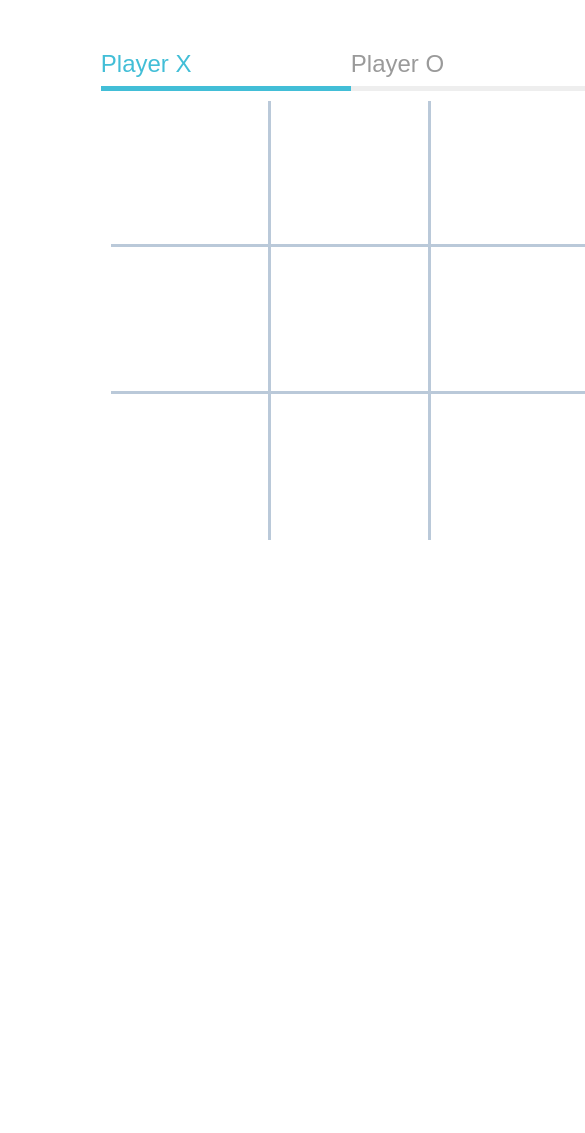
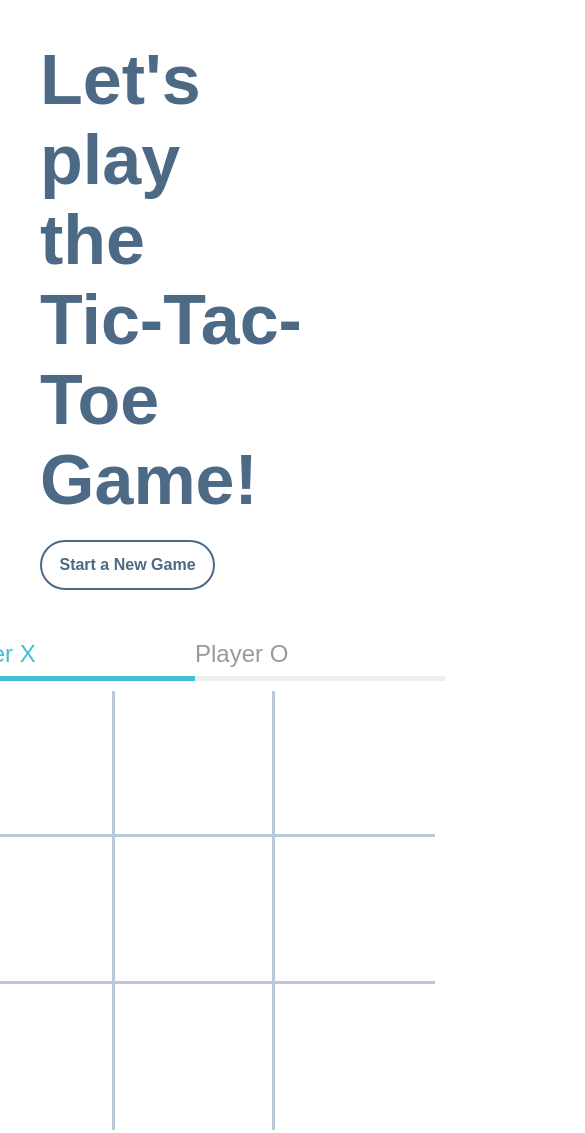
Before and after one commit to bizzylizzy04/tic-tac-toe, a plain HTML site: page index.html in a window 390 px wide. Shown: the whole page, 585 px wide, since content can reach past the window. Before the commit the page ends 844 px from the top, so only its background shows below. Drawn offline with Linux system fonts and the light colour scheme.

Commit message:
Update to CSS

```diff
--- a/css/style.css
+++ b/css/style.css
@@ -10,17 +10,21 @@ body {
 
 .wrapper {
   max-width: 1440px;
-  height: 600px;
+  height: 800px;
   display: flex;
   align-items: center;
-  justify-content: center;
+  justify-content: space-between;
   margin: 0 auto;
+  padding: 40px;
+}
+
+.title {
+  max-width: 500px;
 }
 
 h1 {
-  font-size: 68px;
+  font-size: 70px;
   font-weight: bold;
-  margin-right: 100px;
 }
 
 .restart {
@@ -118,3 +122,13 @@ h1 {
 .tile-winner span {
   color: #23ce6b;
 }
+
+@media only screen and (max-width: 1200px) {
+  .wrapper {
+    flex-direction: column;
+  }
+
+  .left {
+    margin-bottom: 50px;
+  }
+}
```
